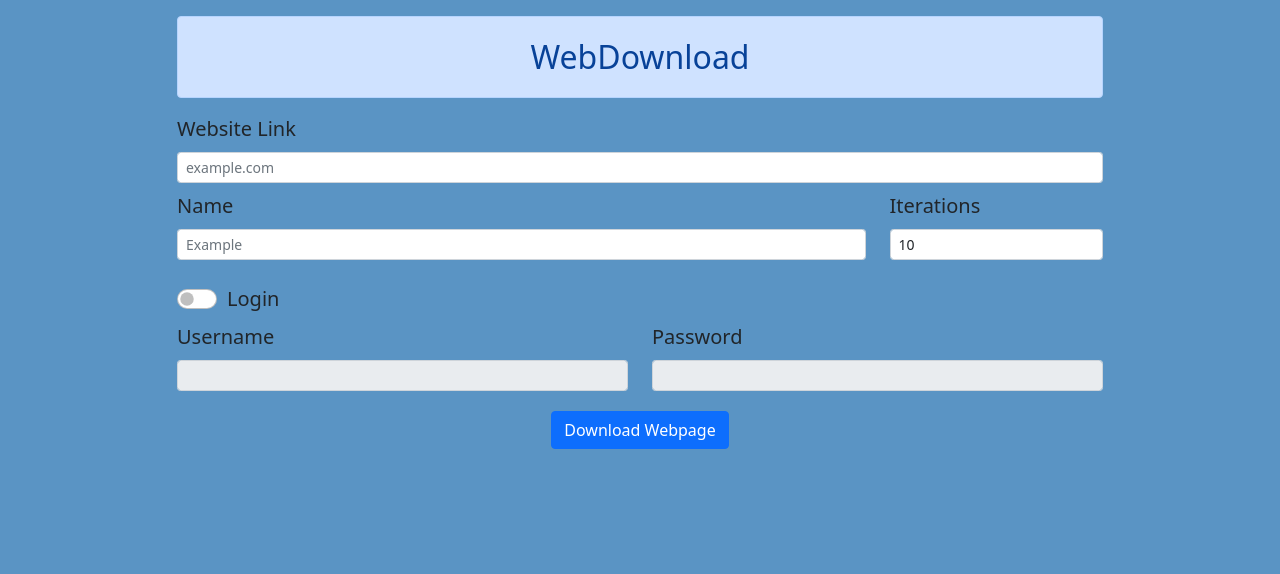
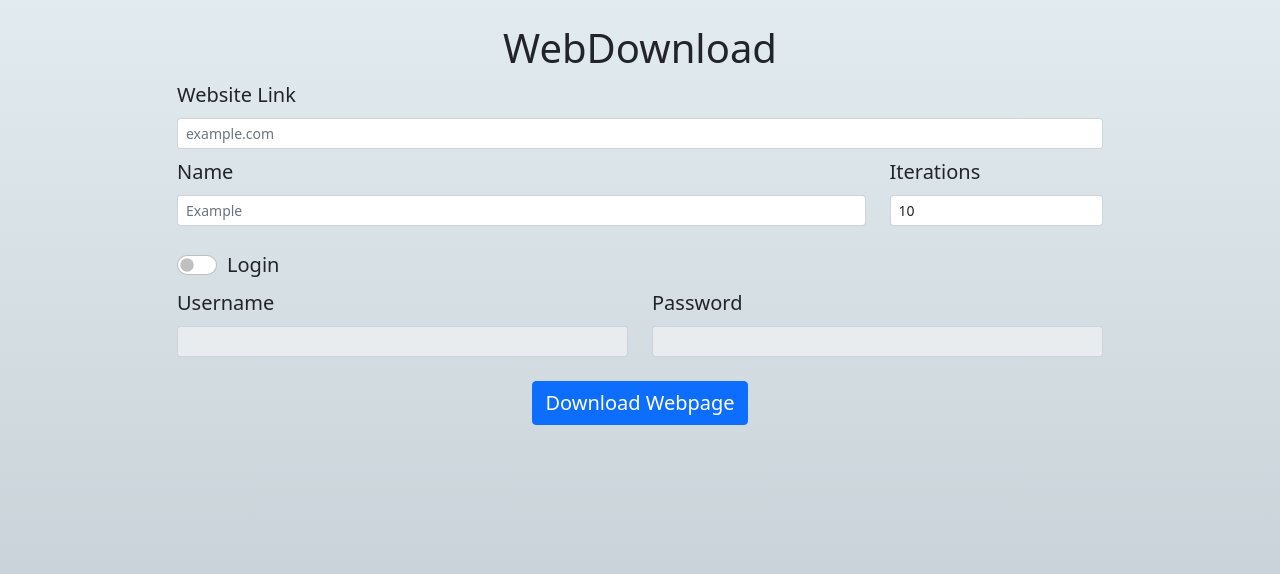
Before and after one commit to MichaelSamarati/webdownload, a React (Create React App) app in the folder app/: page / in a window 1280 px wide. Shown: the top 574 px of the page. Built offline with nearby package versions, Linux system fonts and the light colour scheme.

Commit message:
logic update

```diff
--- a/app/src/App.js
+++ b/app/src/App.js
@@ -4,7 +4,7 @@ import { Container, Row, Col, Alert, Form, Button } from 'react-bootstrap'
 import downloadWebpage from './logic.js'
 
 function App() {
-  const [inputs, setInputs] = useState({name: "file", link: "https://example.com", iterations: 3, login: false});
+  const [inputs, setInputs] = useState({name: "file", link: "https://example.com", iterations: 2, login: false});
 
   const updateName = (e) => {
     setInputs(inputs => ({ ...inputs, name: e.target.value }));
@@ -27,13 +27,13 @@ function App() {
   const handleSubmit = (e) => {
     e.preventDefault()
     //console.log(inputs)
-    downloadWebpage(inputs.name, inputs.link)
+    downloadWebpage(inputs.name, inputs.link, inputs.iterations)
   }
   return (
       <Container>
         <Row className="mt-3 justify-content-center">
           <Col sm={12} md={10} lg={10}>
-            <Alert variant="primary" className="text-center fs-2">WebDownload</Alert>
+            <h1 className="mt-2 text-center fs-1">WebDownload</h1>
           </Col>
         </Row>
         <Row className="justify-content-center text-start fs-5">
@@ -61,18 +61,6 @@ function App() {
                 </Form.Group>
                 </Col>
               </Row>
-              {/* <Form.Group controlId="name" className="mb-2">
-                <Form.Label >Name</Form.Label>
-                <Form.Control size="sm" onChange={updateName} placeholder="Name" type="text"></Form.Control>
-              </Form.Group>
-              <Form.Group controlId="link" className="mb-2">
-                <Form.Label>Website Link</Form.Label>
-                <Form.Control size="sm" onChange={updateLink} placeholder="example.com" type="text"></Form.Control>
-              </Form.Group>
-              <Form.Group controlId="iterations" className="mb-2">
-                <Form.Label>Iterations</Form.Label>
-                <Form.Control size="sm" onChange={updateIterations} placeholder="10" min="0" type="number"></Form.Control>
-              </Form.Group> */}
               <Form.Group controlId="login" className="mt-3 mb-2">
                 <Form.Check size="sm" onChange={updateLogin} type="switch" label="Login"></Form.Check>
               </Form.Group>
@@ -90,16 +78,12 @@ function App() {
                 </Form.Group>
                 </Col>
               </Row>
-              {/* <Form.Group controlId="username" className="mb-2">
-                <Form.Label>Username</Form.Label>
-                <Form.Control size="sm" onChange={updateUsername} placeholder="" type="text" disabled={!inputs.login}></Form.Control>
-              </Form.Group>
-              <Form.Group controlId="password" className="mb-2">
-                <Form.Label>Password</Form.Label>
-                <Form.Control size="sm" onChange={updatePassword} placeholder="" type="text" disabled={!inputs.login}></Form.Control>
-              </Form.Group> */}
             </Form>
-            <Row className="text-center fs-2"><Col><Button className="mt-2" type="submit" onClick={handleSubmit}>Download Webpage</Button></Col></Row>
+            <Row className="text-center">
+              <Col>
+                <Button className="mt-3 fs-5" type="submit" onClick={handleSubmit}>Download Webpage</Button>
+              </Col>
+            </Row>
           </Col>
         </Row>
       </Container>
--- a/app/src/index.css
+++ b/app/src/index.css
@@ -1,5 +1,5 @@
 * {
-  background-color: rgb(90, 148, 196);
+  /*background-color: rgb(90, 148, 196);*/
 }
 
 html, body {
@@ -7,6 +7,11 @@ html, body {
   padding: 0 !important;
 }
 
+body {
+  height: 100vh;
+  background-image: linear-gradient(to top, #bfc9cf 0%, #e2ebf0 100%) !important;
+}
+
 .no-select {
   user-select:none;
 }
--- a/app/src/logic.js
+++ b/app/src/logic.js
@@ -68,8 +68,10 @@ export default async function downloadWebpage(name, link, iterations) {
 
 
         socket.on('connect', () => {
-            console.log(socket.id);
-            socket.emit("webdownload", "Test123");
+            //console.log("Connected with server!");
+        })
+        socket.on('disconnect', () => {
+            //console.log("Disconnected!");
         })
         socket.on("text", async function (folder, fileName, msg) {
             const blob = new Blob([msg], { type: "text/plain" });
@@ -100,6 +102,7 @@ export default async function downloadWebpage(name, link, iterations) {
             const end = await Date.now();
             await console.log("Process finished!")
             await console.log("Process took "+((end-start)/1000)+" seconds");
+            socket.disconnect();
         })
         // socket.on("text", async function (folder, filename, msg) {
         //     const blob = new Blob([msg], { type: "text/plain" });
@@ -125,11 +128,11 @@ export default async function downloadWebpage(name, link, iterations) {
         //Save start time
         const start = Date.now();
         //Initiate website download
-        socket.emit("webdownload", link, iterations);
+        socket.emit("webdownload", {link: link, iterations: iterations});
         //Initilize zip file
         const zip = new JSZip();
-        //Test
-        zip.file("test.txt", "Just to see if zip works");
+        ////Test
+        //zip.file("test.txt", "Just to see if zip works");
 
     } catch (e) {
         console.log(e)
```
Also changed, not shown: 1 other file (tests, documents, lock files or other folders).
